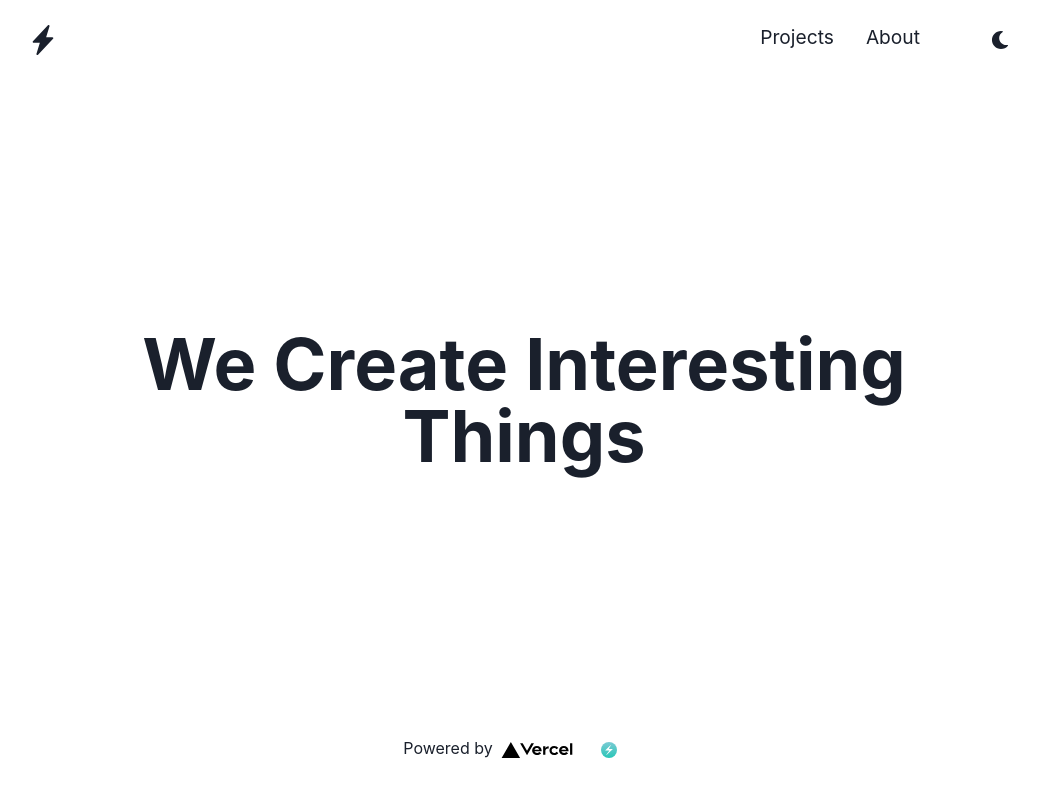
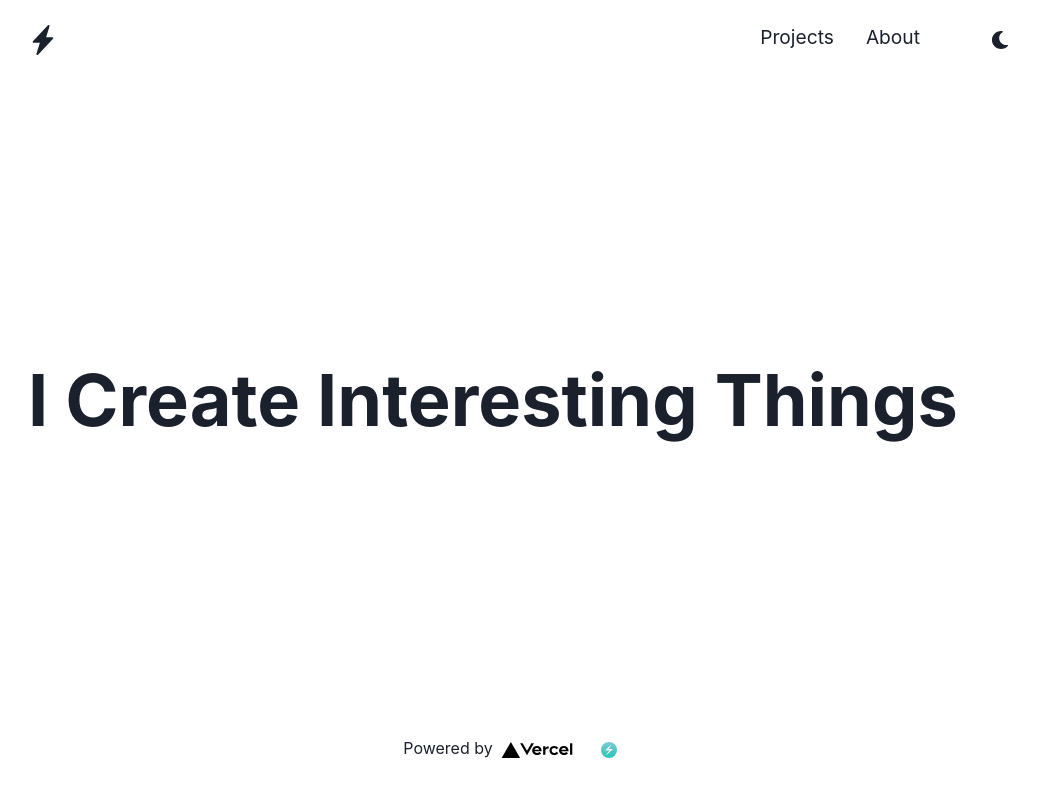
Before and after one commit to akazwz/website, a Next.js app: page / in a window 1280 px wide. Shown: the top 796 px of the page, without its empty margins (116-1155 px from the left). Built offline with nearby package versions, Linux system fonts and the light colour scheme.

Commit message:
update homepage

```diff
--- a/pages/index.tsx
+++ b/pages/index.tsx
@@ -1,4 +1,3 @@
-import { useRouter } from 'next/router'
 import {
   Flex,
   Heading,
@@ -17,7 +16,7 @@ const IndexPage = () => {
           textAlign="center"
         >
           <Heading size="4xl">
-            We Create Interesting Things
+            I Create Interesting Things
           </Heading>
         </Flex>
       </Layout>
```
